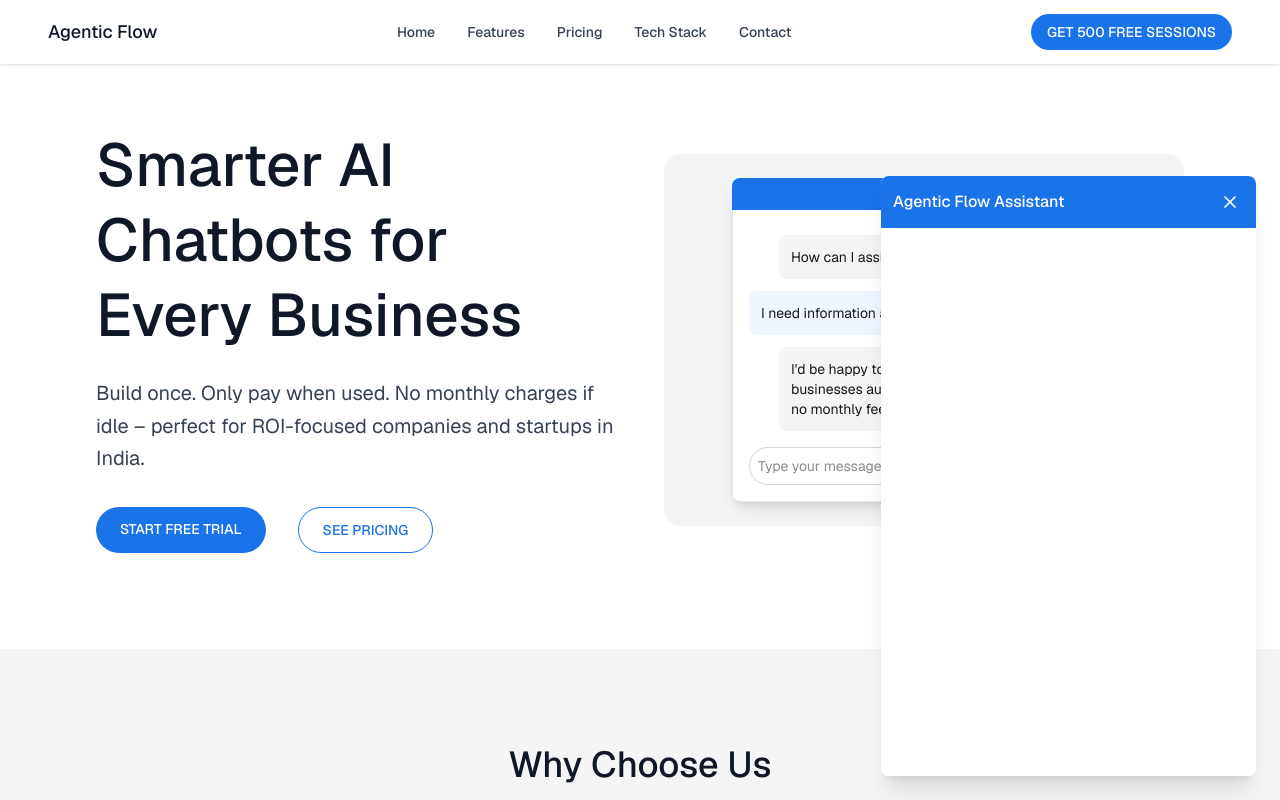
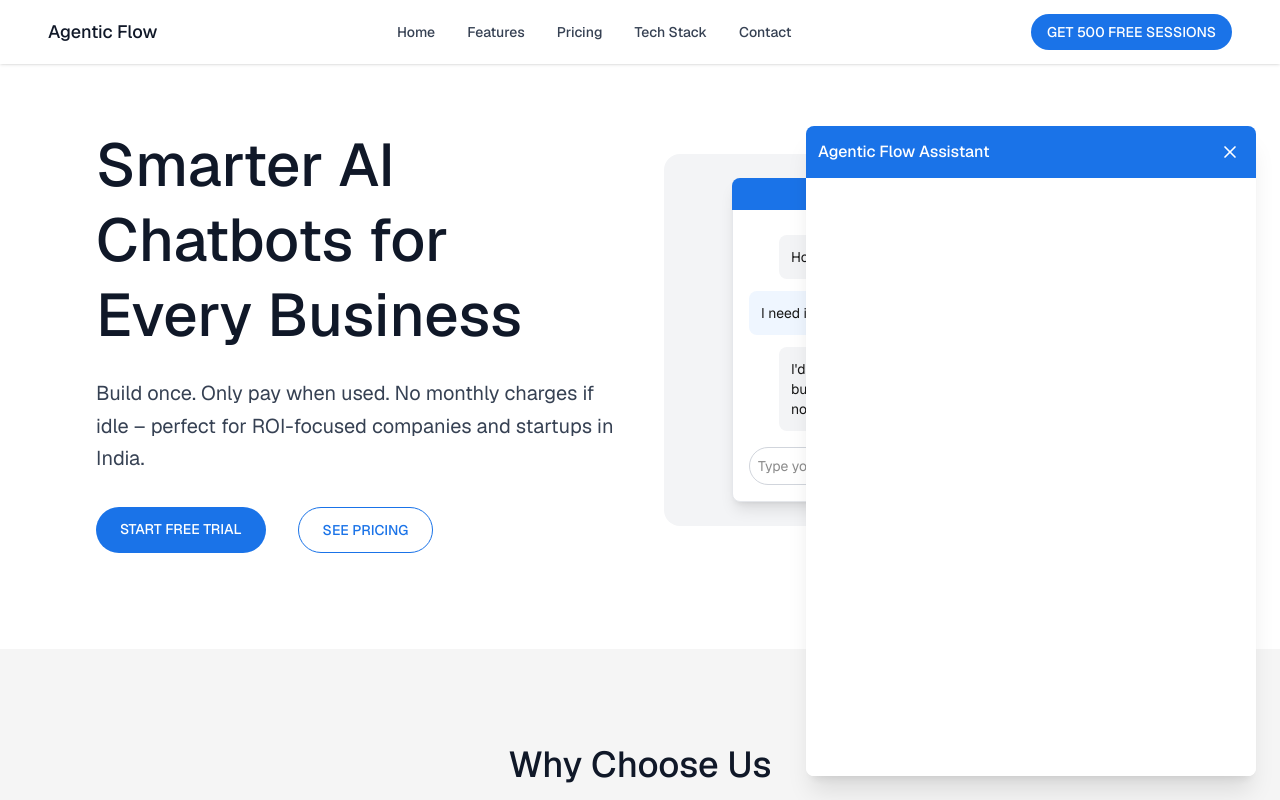
Before and after one commit to akshaykumarbedre/website1, a Next.js app: page / in a window 1280 px wide. Both pictures are taken after a click on the button 1228 px from the left and 748 px from the top of the page. Shown: the top 800 px of the page. Built offline with nearby package versions, Linux system fonts and the light colour scheme.

Commit message:
fix the error of screen size

```diff
--- a/src/app/chatbot/page.js
+++ b/src/app/chatbot/page.js
@@ -18,7 +18,23 @@
   ]);
   const [input, setInput] = useState('');
   const [isLoading, setIsLoading] = useState(false);
+  const [sessionId, setSessionId] = useState(null);
   const messagesEndRef = useRef(null);
+
+  // Initialize session ID on component mount
+  useEffect(() => {
+    // Check if we already have a session ID in localStorage
+    let storedSessionId = localStorage.getItem('chatbot_session_id');
+
+    // If no session ID exists, create one
+    if (!storedSessionId) {
+      // Generate a random session ID with timestamp and random string
+      storedSessionId = `session-${Date.now()}-${Math.random().toString(36).substring(2, 15)}`;
+      localStorage.setItem('chatbot_session_id', storedSessionId);
+    }
+
+    setSessionId(storedSessionId);
+  }, []);
 
   // Auto scroll to bottom when messages change
   useEffect(() => {
@@ -27,7 +43,7 @@
 
   const handleSubmit = async (e) => {
     e.preventDefault();
-    if (input.trim() === '') return;
+    if (input.trim() === '' || !sessionId) return;
 
     const userMessage = input.trim();
     setInput('');
@@ -46,7 +62,7 @@
         'https://5ccgqo82ug.execute-api.us-east-1.amazonaws.com/Chatbot-for-website',
         {
           inputText: userMessage,
-          sessionId: "user-session-001"
+          sessionId: sessionId
         },
         {
           headers: {
@@ -64,7 +80,7 @@
       // Add assistant response to chat with markdown support
       setMessages((prev) => [
         ...prev,
-        { role: 'assistant', content: assistantResponse, isMarkdown: true },
+        { role: 'assistant', content: assistantResponse, isMarkdown: false },
       ]);
 
       // Optionally, if you want to show the retrieved contexts as well:
--- a/src/components/ChatbotWidget.js
+++ b/src/components/ChatbotWidget.js
@@ -33,9 +33,9 @@
                 <div
                     className="animate-fadeIn bg-white rounded-lg shadow-xl overflow-hidden flex flex-col"
                     style={{
-                        width: isMobile ? '100vw' : '375px',
-                        height: isMobile ? '100vh' : '600px',
-                        maxHeight: isMobile ? '100vh' : '80vh',
+                        width: isMobile ? '100vw' : '450px',
+                        height: isMobile ? '100vh' : '650px',
+                        maxHeight: isMobile ? '100vh' : '85vh',
                         position: isMobile ? 'fixed' : 'relative',
                         top: isMobile ? '0' : 'auto',
                         right: isMobile ? '0' : 'auto',
```
